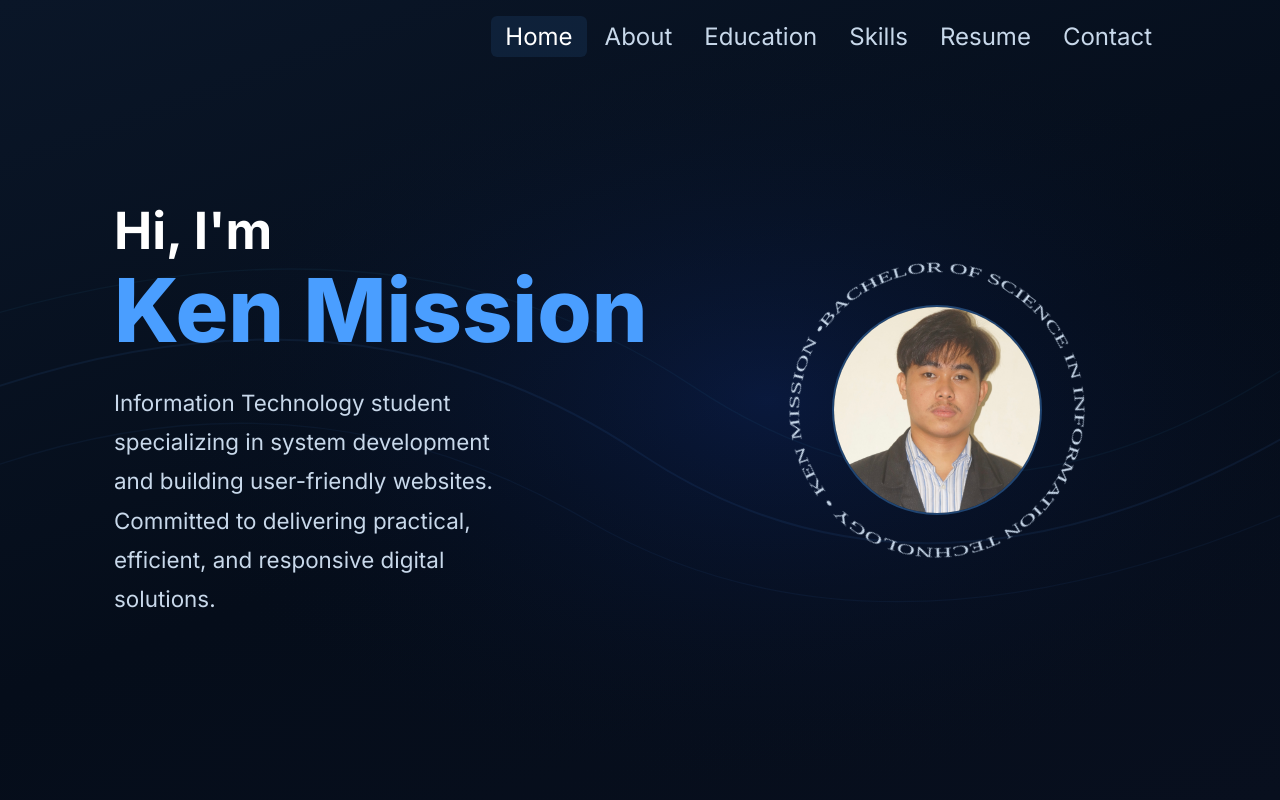
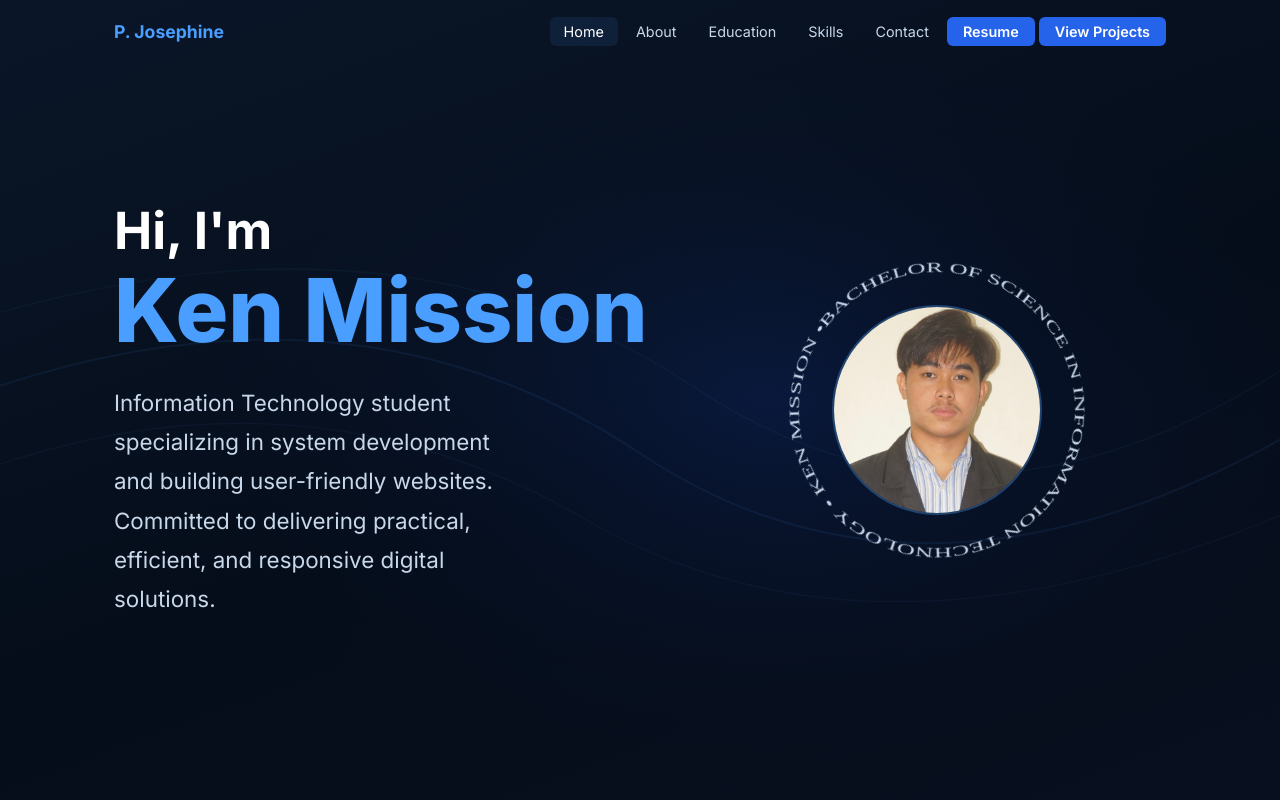
Before and after one commit to missionken/my-portfolio, a React (Vite) app: page / in a window 1280 px wide. Shown: the top 800 px of the page. Built offline with nearby package versions, Linux system fonts and the light colour scheme.

Commit message:
style: increase font sizes across sections, remove sun icon, add pixel-art resume button and nav link

```diff
--- a/src/components/Navbar.css
+++ b/src/components/Navbar.css
@@ -13,7 +13,7 @@
   display: flex; align-items: center; gap: 32px;
 }
 .navbar__brand {
-  font-size: 6.50rem; font-weight: 700; color: #4a9eff;
+  font-size: 1.1rem; font-weight: 700; color: #4a9eff;
   flex-shrink: 0; transition: opacity 0.2s;
 }
 .navbar__brand:hover { opacity: 0.8; }
@@ -21,7 +21,7 @@
   display: flex; gap: 4px; margin-left: auto; align-items: center;
 }
 .navbar__link {
-  font-size: 1.5rem; font-weight: 400; color: #c8d8ea;
+  font-size: 0.9rem; font-weight: 400; color: #c8d8ea;
   padding: 6px 14px; border-radius: 6px;
   transition: color 0.2s, background 0.2s; white-space: nowrap;
 }
@@ -36,6 +36,18 @@
   transition: background 0.25s, transform 0.2s;
 }
 .navbar__link--resume:hover {
+  background: #1d4ed8;
+  transform: translateY(-1px);
+}
+.navbar__link--view-projects {
+  color: #fff;
+  background: #2563eb;
+  border-radius: 6px;
+  padding: 6px 16px;
+  font-weight: 600;
+  transition: background 0.25s, transform 0.2s;
+}
+.navbar__link--view-projects:hover {
   background: #1d4ed8;
   transform: translateY(-1px);
 }
@@ -64,8 +76,6 @@
   }
   .navbar__links--open { transform: translateX(0); }
   .navbar__link { font-size: 1rem; padding: 12px 16px; width: 100%; }
-  .navbar__link--resume {
-    width: 100%;
-    text-align: center;
-  }
+  .navbar__link--resume { width: 100%; text-align: center; }
+  .navbar__link--view-projects { width: 100%; text-align: center; }
 }
--- a/src/components/Navbar.jsx
+++ b/src/components/Navbar.jsx
@@ -6,13 +6,14 @@ const NAV_LINKS = [
   { label: 'About', href: '#about' },
   { label: 'Education', href: '#education' },
   { label: 'Skills', href: '#skills' },
+  { label: 'Contact', href: '#contact' },
   { label: 'Resume', href: '#skills' },
-  { label: 'Contact', href: '#contact' },
+  { label: 'View Projects', href: '#', disabled: true },
 ]
 
 export default function Navbar() {
   const [scrolled, setScrolled] = useState(false)
-  const [active,   setActive]   = useState('home')
+  const [active, setActive] = useState('home')
   const [menuOpen, setMenuOpen] = useState(false)
 
   useEffect(() => {
@@ -30,36 +31,50 @@ export default function Navbar() {
     return () => window.removeEventListener('scroll', onScroll)
   }, [])
 
-  const handleNav = (e, href) => {
+  const handleNav = (e, link) => {
     e.preventDefault()
-    document.querySelector(href)?.scrollIntoView({ behavior: 'smooth' })
+    if (link.disabled) { setMenuOpen(false); return }
+    const target = document.querySelector(link.href)
+    if (target) { target.scrollIntoView({ behavior: 'smooth' }) }
     setMenuOpen(false)
   }
 
+  const getLinkClass = (link) => {
+    let cls = 'navbar__link'
+    if (active === link.href.slice(1)) cls += ' navbar__link--active'
+    if (link.label === 'Resume') cls += ' navbar__link--resume'
+    if (link.label === 'View Projects') cls += ' navbar__link--view-projects'
+    return cls
+  }
+
+  const renderLinks = () => {
+    return NAV_LINKS.map(link => {
+      const anchorTag = ['a', {
+        href: link.href,
+        className: getLinkClass(link),
+        onClick: (e) => handleNav(e, link)
+      }, link.label]
+      return (
+        <li key={link.label}>
+          <a href={link.href} className={getLinkClass(link)} onClick={e => handleNav(e, link)}>
+            {link.label}
+          </a>
+        </li>
+      )
+    })
+  }
+
   return (
-    <nav className={`navbar${scrolled ? ' navbar--scrolled' : ''}`}>
+    <nav className={scrolled ? 'navbar navbar--scrolled' : 'navbar'}>
       <div className="navbar__inner container">
-        <a className="navbar__brand" href="#home" onClick={e => handleNav(e, '#home')}>
+        <a className="navbar__brand" href="#home" onClick={e => handleNav(e, { href: '#home' })}>
+          P. Josephine
         </a>
-        <ul className={`navbar__links${menuOpen ? ' navbar__links--open' : ''}`}>
-         {NAV_LINKS.map(link => (
-  <li key={link.label}>
-    <a
-      href={link.href}
-      className={`navbar__link${
-        active === link.href.slice(1)
-          ? ' navbar__link--active'
-          : ''
-      }`}
-      onClick={e => handleNav(e, link.href)}
-    >
-      {link.label}
-    </a>
-  </li>
-))}
+        <ul className={menuOpen ? 'navbar__links navbar__links--open' : 'navbar__links'}>
+          {renderLinks()}
         </ul>
         <button
-          className={`navbar__hamburger${menuOpen ? ' navbar__hamburger--open' : ''}`}
+          className={menuOpen ? 'navbar__hamburger navbar__hamburger--open' : 'navbar__hamburger'}
           onClick={() => setMenuOpen(o => !o)}
           aria-label="Toggle menu"
         >
--- a/src/components/Skills.css
+++ b/src/components/Skills.css
@@ -23,11 +23,13 @@
 }
 .skills__tag:hover { background: rgba(74,158,255,0.12); border-color: rgba(74,158,255,0.3); color: #fff; }
 
-/* Resume button */
 .skills__resume-wrap {
   display: flex;
   justify-content: center;
+  align-items: center;
+  gap: 24px;
   margin-top: 48px;
+  flex-wrap: wrap;
 }
 .skills__resume-btn {
   display: inline-block;
@@ -54,4 +56,7 @@
   box-shadow: none;
 }
 
-@media (max-width: 620px) { .skills__grid { grid-template-columns: 1fr; } }
+@media (max-width: 620px) {
+  .skills__grid { grid-template-columns: 1fr; }
+  .skills__resume-wrap { flex-direction: column; }
+}
--- a/src/components/Skills.jsx
+++ b/src/components/Skills.jsx
@@ -50,6 +50,9 @@ export default function Skills() {
           <a href="#" onClick={e => e.preventDefault()} className="skills__resume-btn">
             RESUME
           </a>
+          <a href="#" onClick={e => e.preventDefault()} className="skills__resume-btn">
+            VIEW PROJECTS
+          </a>
         </div>
 
       </div>
```
